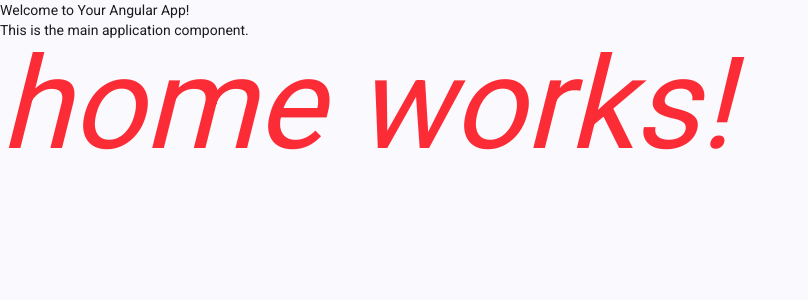
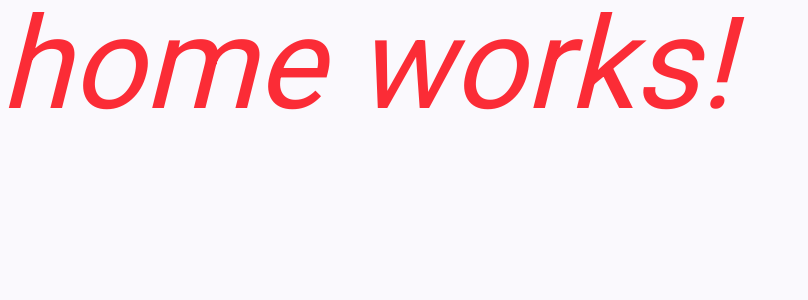
Before and after one commit to charlie-xue-west/charles-ag, an Angular app: page / in a window 1280 px wide. Shown: the top 300 px of the page, without its empty margins (0-808 px from the left). Built offline with nearby package versions, Linux system fonts and the light colour scheme.

Commit message:
root html clean up

```diff
--- a/src/app/app.html
+++ b/src/app/app.html
@@ -1,7 +1,5 @@
 <main class="main">
   <div class="content">
-    <h1>Welcome to Your Angular App!</h1>
-    <p>This is the main application component.</p>
     <router-outlet />
   </div>
 </main>
```
